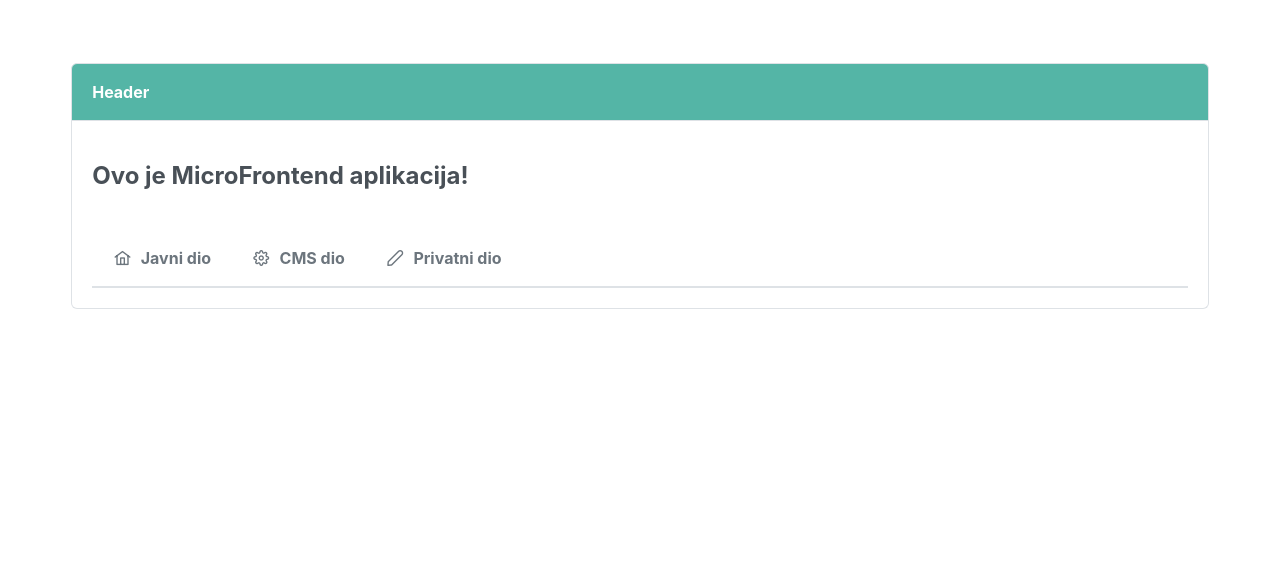
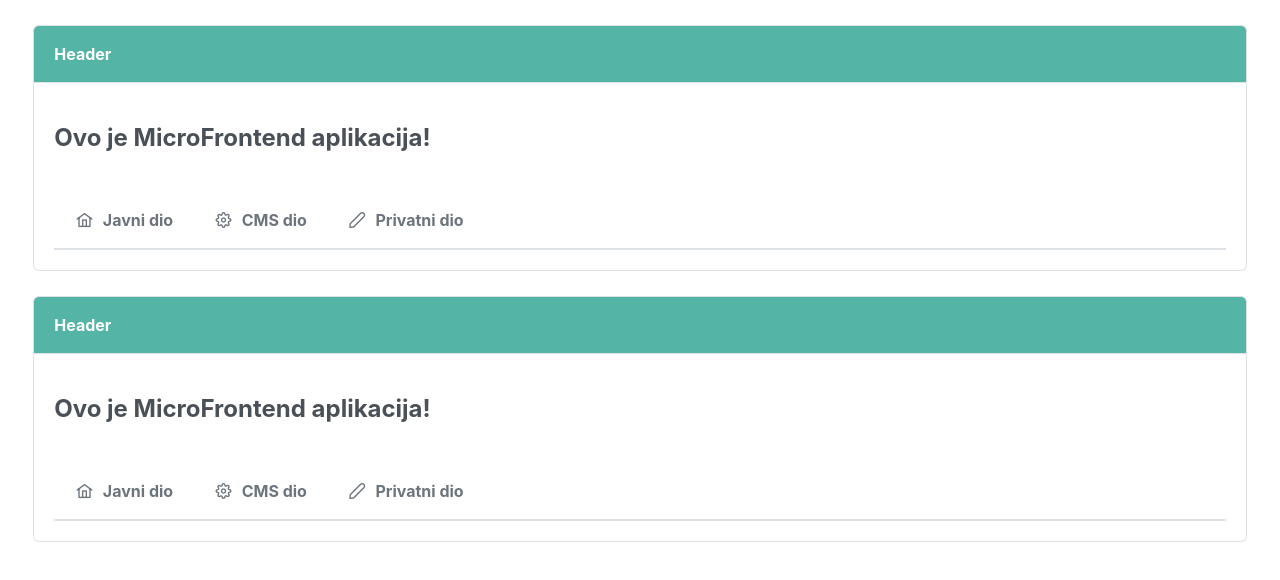
Before and after one commit to FilipPandi/container-mf-app, a Next.js app: page /components/header in a window 1280 px wide. Shown: the top 580 px of the page. Built offline with nearby package versions, Linux system fonts and the light colour scheme.

Commit message:
Add proper routing.

```diff
--- a/pages/_app.js
+++ b/pages/_app.js
@@ -1,5 +1,15 @@
 import 'styles/globals.css'
+import "primereact/resources/themes/lara-light-indigo/theme.css";
+import "primereact/resources/primereact.min.css";
+import "primeicons/primeicons.css";
+import Layout from "@/pages/layout";
 
-export default function App({ Component, pageProps }) {
-  return <Component {...pageProps} />
+export default function App({Component, pageProps}) {
+    return (
+        <div>
+            <Layout>
+                <Component {...pageProps} />
+            </Layout>
+        </div>
+    );
 }
--- a/pages/components/cms.js
+++ b/pages/components/cms.js
@@ -8,7 +8,7 @@ function Cms() {
     unmount(applicationName);
 
     return (
-        <div>
+        <div style={{margin: '4%'}}>
             <MicroFrontend host={host} name={applicationName}/>
         </div>
     );
--- a/pages/components/editor/TextArea.js
+++ b/pages/components/editor/TextArea.js
@@ -1,9 +1,9 @@
 import {EditTextarea} from "react-edit-text";
 import React, {useEffect, useRef, useState} from "react";
 import {Button} from "primereact/button";
-import {TextType} from '../../../api/model/TextModel.js';
+import {TextType} from '@/api/model/TextModel';
 import {Toast} from "primereact/toast";
-import {GetByTextType, SaveTextModel} from '../../../api/service/Service';
+import {GetByTextType, SaveTextModel} from '@/api/service/Service';
 import {Panel} from "primereact/panel";
 
 function TextArea() {
--- a/pages/components/header.js
+++ b/pages/components/header.js
@@ -1,57 +1,27 @@
-import React, {Suspense, useState} from "react";
+import React, {useState} from "react";
 import {Panel} from "primereact/panel";
 
 import {TabMenu} from "primereact/tabmenu";
-import Public from "@/pages/components/public";
-import Cms from "@/pages/components/cms";
-import Private from "@/pages/components/private";
 
-function Header({allTexts}) {
-    const [dynComp, setDynComp] = useState("");
-
+function Header() {
     const [activeIndex, setActiveIndex] = useState(3);
     const items = [
-        {label: 'Javni dio', icon: 'pi pi-fw pi-home'},
-        {label: 'CMS dio', icon: 'pi pi-fw pi-cog'},
-        {label: 'Privatni dio', icon: 'pi pi-fw pi-pencil'},
+        {label: 'Javni dio', icon: 'pi pi-fw pi-home', url: '/components/public'},
+        {label: 'CMS dio', icon: 'pi pi-fw pi-cog', url: '/components/cms'},
+        {label: 'Privatni dio', icon: 'pi pi-fw pi-pencil', url: '/components/private'},
     ];
 
-    const goTo = (e) => {
-        setActiveIndex(e.index);
-        if (e.index === 0) {
-            return (
-                <Suspense fallback={<div>Loading...</div>}>
-                    <Public allTexts={allTexts}/>
-                </Suspense>
-            );
-        } else if (e.index === 1) {
-            return (
-                <Suspense fallback={<div>Loading...</div>}>
-                    <Cms/>
-                </Suspense>
-            );
-        } else if (e.index === 2) {
-            return (
-                <Suspense fallback={<div>Loading...</div>}>
-                    <Private/>
-                </Suspense>
-            );
-        }
-    }
-
     return (
-        <div style={{margin: '5%'}}>
+        <div style={{margin: '2%'}}>
             <Panel header="Header" className="custom-panel">
 
                 <h2>Ovo je MicroFrontend aplikacija!</h2>
 
                 <div style={{padding: '10px'}}></div>
                 <div className="card">
-                    <TabMenu model={items} activeIndex={activeIndex} onTabChange={(e) => setDynComp(goTo(e))}/>
+                    <TabMenu model={items} activeIndex={activeIndex} onTabChange={(e) => setActiveIndex(e.index)}/>
                 </div>
             </Panel>
-
-            {dynComp}
         </div>
 
     );
--- a/pages/components/private.js
+++ b/pages/components/private.js
@@ -8,7 +8,7 @@ function Private() {
     unmount(applicationName);
 
     return (
-        <div>
+        <div style={{margin: '4%'}}>
             <MicroFrontend host={host} name={applicationName}/>
         </div>
     );
--- a/pages/components/public.js
+++ b/pages/components/public.js
@@ -7,10 +7,14 @@ import Link from "next/link";
 import {Button} from "primereact/button";
 import {DataTable} from "primereact/datatable";
 import {Column} from "primereact/column";
+import axios from "axios";
+
+const url = "http://localhost:8081"
+const prefixText = "/text";
 
 function Public({allTexts}) {
     return (
-        <div style={{margin: '2%'}}>
+        <div style={{margin: '4%'}}>
             <Panel header="Ovo je Javni dio" className="custom-panel">
                 <div style={{padding: "10px"}}>
                     <h3>Podaci sa servera (http://localhost:8081/text/getAllText): </h3>
@@ -26,14 +30,25 @@ function Public({allTexts}) {
                 <h2><Link prefetch={true} className={"link"} href="/components/editor/TextEditor"><Button
                     severity="secondary" icon="pi pi-desktop" label={"Add Text - LINK Routing NextJs"}/></Link>
                 </h2>
-                <hr/>
-                <Link prefetch={true} href="http://localhost:3002">3002 PREFETCH</Link>
-                <hr/>
-                <Link prefetch={false} href="http://localhost:3003">3003</Link>
-                <hr/>
             </Panel>
         </div>
     );
 }
 
+export async function getStaticProps() {
+    let allTexts;
+
+    const resTexts = await axios.get(url + prefixText + "/getAllText");
+
+    if (resTexts) {
+        allTexts = await resTexts.data;
+    }
+
+    return {
+        props: {
+            allTexts
+        }
+    }
+}
+
 export default Public;
--- /dev/null
+++ b/pages/layout.js
@@ -0,0 +1,10 @@
+import Header from "@/pages/components/header";
+
+export default function Layout({children}) {
+    return (
+        <>
+            <Header/>
+            <main>{children}</main>
+        </>
+    )
+}
```
Also changed, not shown: pages/components/editor/TextEditor.js (+3 -4 lines), pages/index.js (+1 -22 lines).
